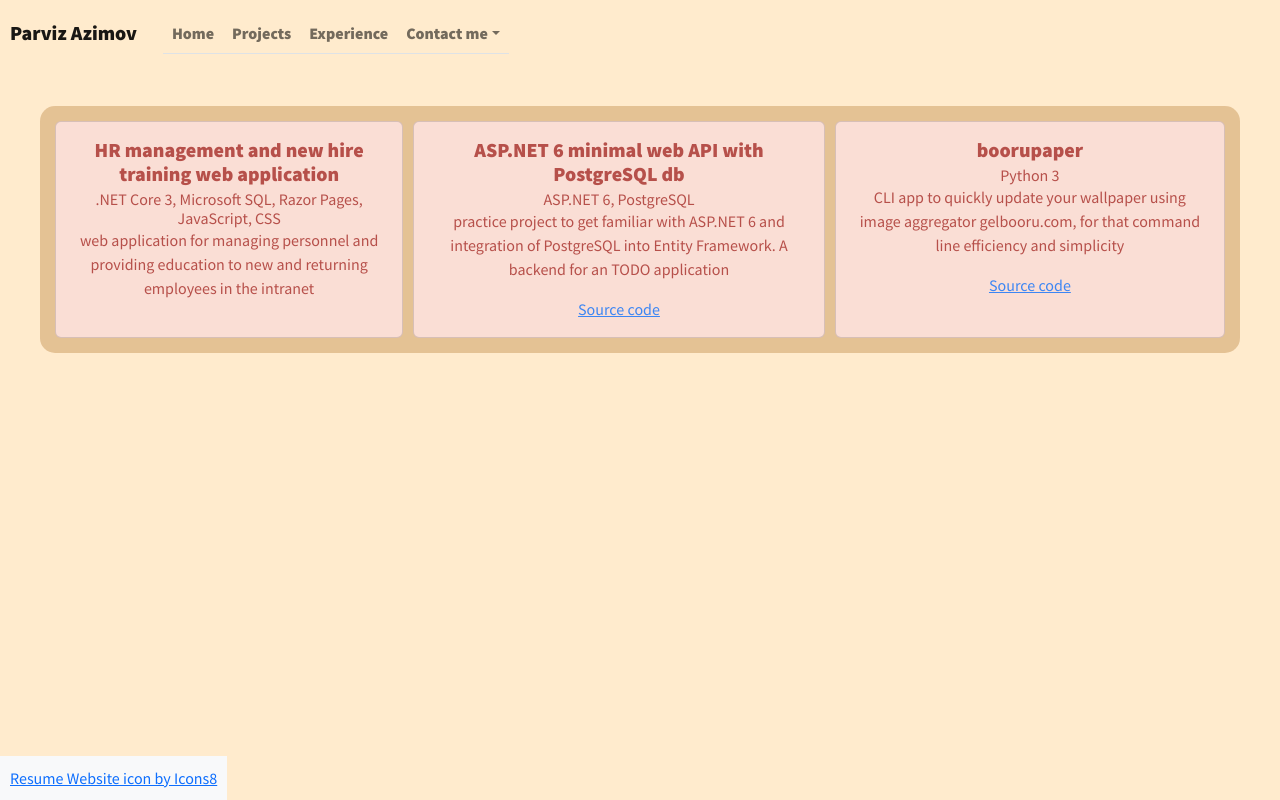
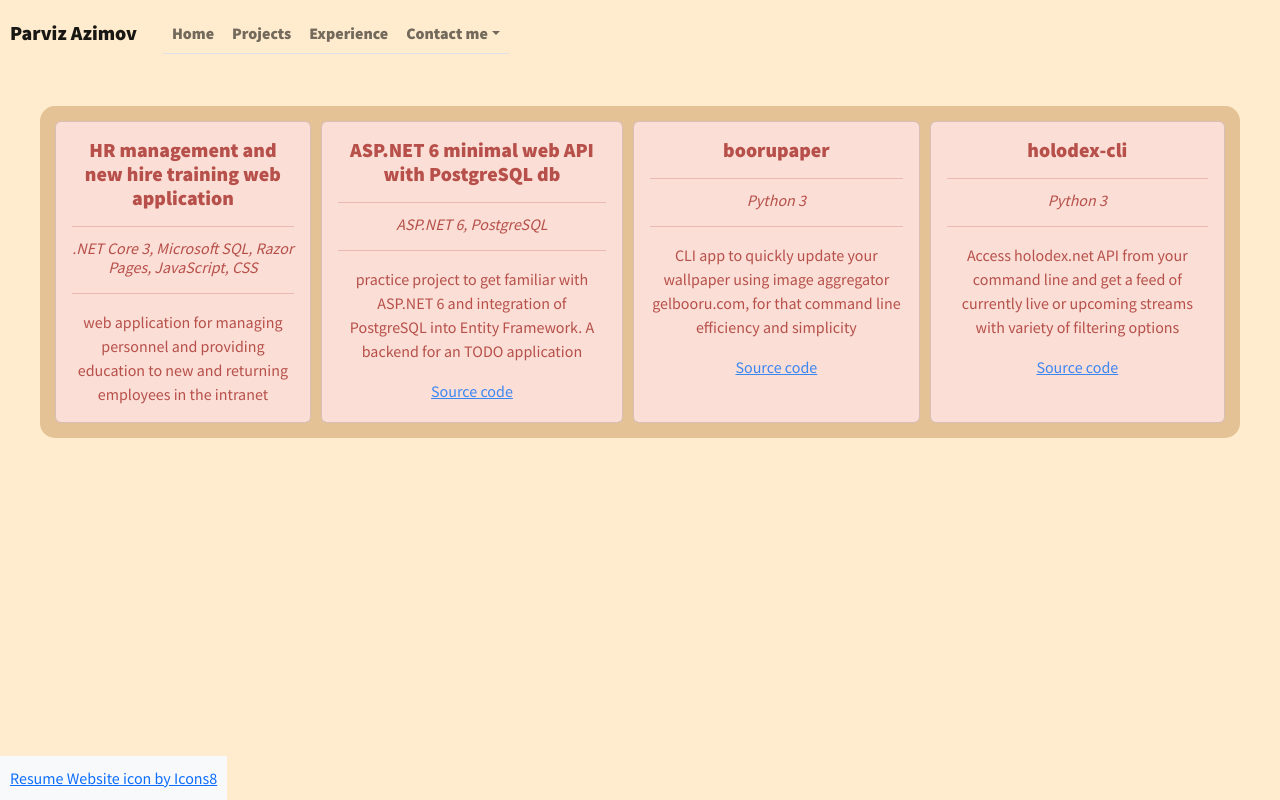
Before and after one commit to AzimovParviz/portfolio, a React (Create React App) app: page /projects in a window 1280 px wide. Built offline with nearby package versions, Linux system fonts and the light colour scheme.

Commit message:
aos package added to add animations to various elements on the website
Signed-off-by: Parviz Azimov <parviz.azimov@student.lamk.fi>

```diff
--- a/src/components/Home.tsx
+++ b/src/components/Home.tsx
@@ -1,5 +1,12 @@
 import React from "react";
 import '../App.css'
+import AOS from 'aos';
+import 'aos/dist/aos.css'; // You can also use <link> for styles
+// ..
+AOS.init({
+    delay: 300, //300ms delay so the cards don't appear too quickly
+    duration: 600
+});
 
 function Home() {
     return (
@@ -7,14 +14,14 @@ function Home() {
             <div id="skills">
                 <h2 style={{ fontWeight: 'bold' }}>Parviz Azimov</h2>
                 <h4>Fullstack developer</h4>
-                <article>
+                <article data-aos="fade-down">
                     <p>React+Bootstrap</p>
                     <p>Node.js/.NET</p>
                     <p>SQL</p>
                     <p>Python</p>
                 </article>
                 <hr></hr>
-                <div id="skills-details">
+                <div id="skills-details" data-aos="fade-up">
                     <article>
                         <p>Hooks, state management, frontend styling</p>
                         <p>Express.js, APIs</p>
@@ -23,7 +30,7 @@ function Home() {
                     </article>
                 </div>
             </div>
-            <img id="avatar" src="/pfp.png" width={'30%'} height={'30%'} />
+            <img id="avatar" src="/pfp.png" width={'30%'} height={'30%'} data-aos="fade-left"/>
         </div>
     )
 }
--- a/src/components/Projects.tsx
+++ b/src/components/Projects.tsx
@@ -1,5 +1,12 @@
 import React from "react";
 import { Card } from 'react-bootstrap';
+import AOS from 'aos';
+import 'aos/dist/aos.css'; // You can also use <link> for styles
+// ..
+AOS.init({
+    delay: 300//300ms delay so the cards don't appear too quickly
+});
+
 
 type project = {
     readonly id: number,
@@ -32,6 +39,13 @@ const projects: project[] = [
         description: 'CLI app to quickly update your wallpaper using image aggregator gelbooru.com, for that command line efficiency and simplicity',
         url: 'https://github.com/AzimovParviz/boorupaper',
         tech: 'Python 3'
+    },
+    {
+        id: 3,
+        title: 'holodex-cli',
+        description: 'Access holodex.net API from your command line and get a feed of currently live or upcoming streams with variety of filtering options',
+        url: 'https://github.com/AzimovParviz/holodex-cli',
+        tech: 'Python 3'
     }
 ]
 
@@ -40,14 +54,15 @@ function Projects() {
         <div className="projects">
             <div className="flex-container">
                 {projects.map(pr =>
-                    <Card key={pr.id} className="card" style={{color: 'brown',backgroundColor: '#FADBD8'}}>
+                    <Card key={pr.id} className="card" style={{color: 'brown',backgroundColor: '#FADBD8'}} data-aos="fade-down">
                         <Card.Body>
-                            <Card.Title style={{fontWeight: 'bold'}}>{pr.title}</Card.Title>
-                            <Card.Subtitle>{pr.tech}</Card.Subtitle>
+                            <Card.Title style={{fontWeight: 'bold'}}>{pr.title}<hr></hr></Card.Title>
+                            <Card.Subtitle style={{fontStyle: 'italic'}}>{pr.tech}</Card.Subtitle>
                             <Card.Text>
+                                <hr></hr>
                                 {pr.description}
                             </Card.Text>
-                            {pr.url && <Card.Link href={pr.url}>Source code</Card.Link>}
+                            {pr.url && <Card.Link href={pr.url} target='_blank'>Source code</Card.Link>}
                         </Card.Body>
                     </Card>
                 )}
```
Also changed, not shown: package.json (+7 -3 lines), 1 other file (tests, documents, lock files or other folders).
